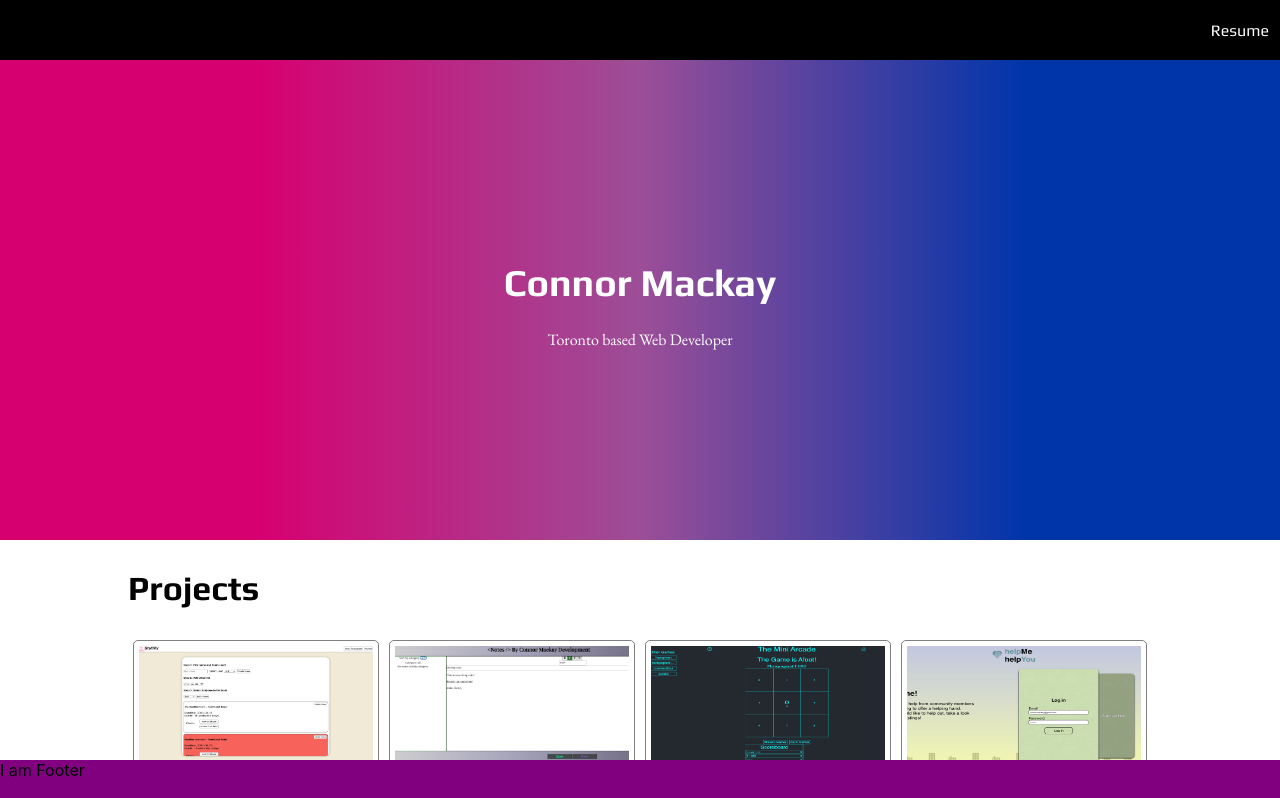
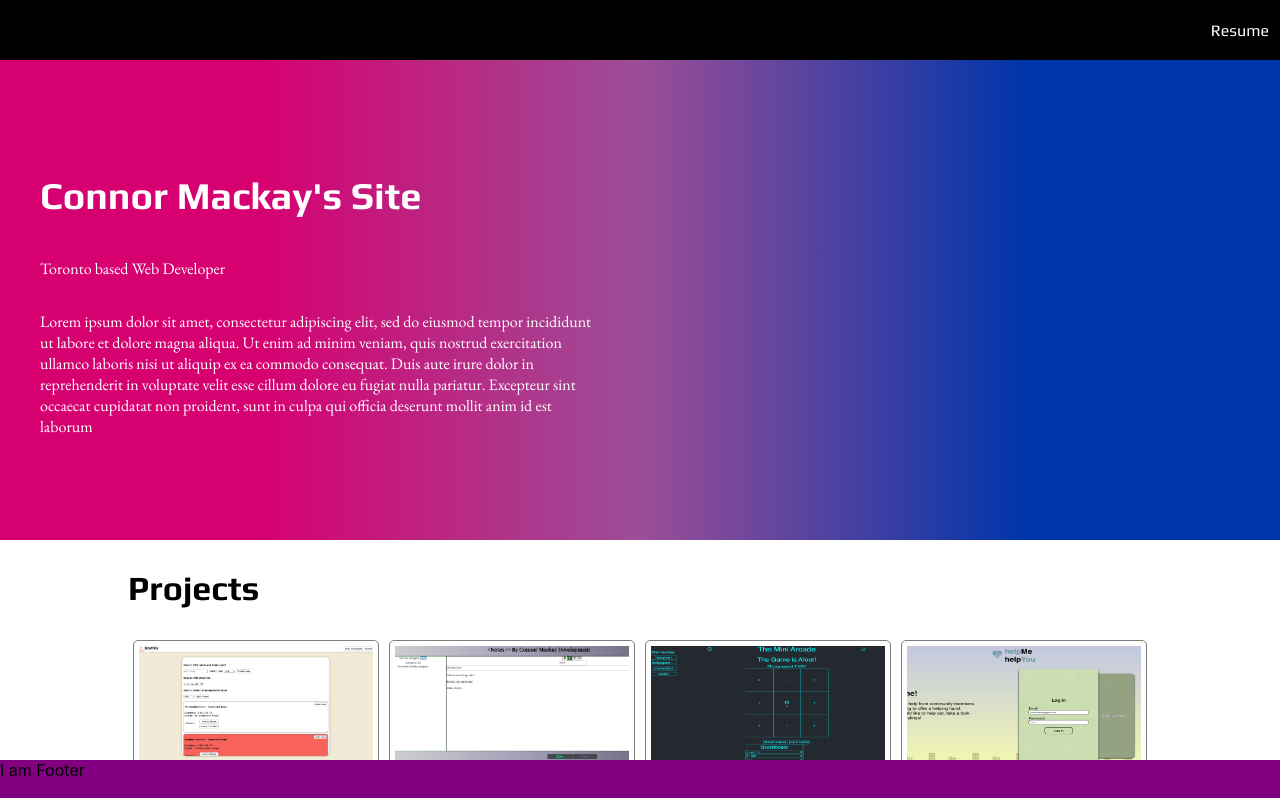
Before and after one commit to CD-Mackay/personal_site, a Next.js app: page / in a window 1280 px wide. Shown: the top 798 px of the page. Built offline with nearby package versions, Linux system fonts and the light colour scheme.

Commit message:
refactor hero layout, add lorem ipsum

```diff
--- a/Components/Hero/Hero.js
+++ b/Components/Hero/Hero.js
@@ -4,9 +4,19 @@
   return (
     <div className={styles.hero}>
       <div className={styles.text}>
-        <h1>Connor Mackay</h1>
+        <h1>Connor Mackay&#39;s Site</h1>
         <p>Toronto based Web Developer</p>
+        <p>
+          Lorem ipsum dolor sit amet, consectetur adipiscing elit, sed do
+          eiusmod tempor incididunt ut labore et dolore magna aliqua. Ut enim ad
+          minim veniam, quis nostrud exercitation ullamco laboris nisi ut
+          aliquip ex ea commodo consequat. Duis aute irure dolor in
+          reprehenderit in voluptate velit esse cillum dolore eu fugiat nulla
+          pariatur. Excepteur sint occaecat cupidatat non proident, sunt in
+          culpa qui officia deserunt mollit anim id est laborum
+        </p>
       </div>
+      <div />
     </div>
   );
 }
--- a/Components/Hero/Hero.module.css
+++ b/Components/Hero/Hero.module.css
@@ -6,12 +6,14 @@
     rgba(156, 78, 151, 1) 50%,
     rgba(0, 53, 170, 1) 80%
   );
+  display: grid;
+  grid-template-columns: 1fr 1fr;
+}
+
+.text {
   display: flex;
   flex-direction: column;
   justify-content: center;
+  color: white;
+  padding: 40px;
 }
-
-.text {
-  text-align: center;
-  color: white;
-}
```
